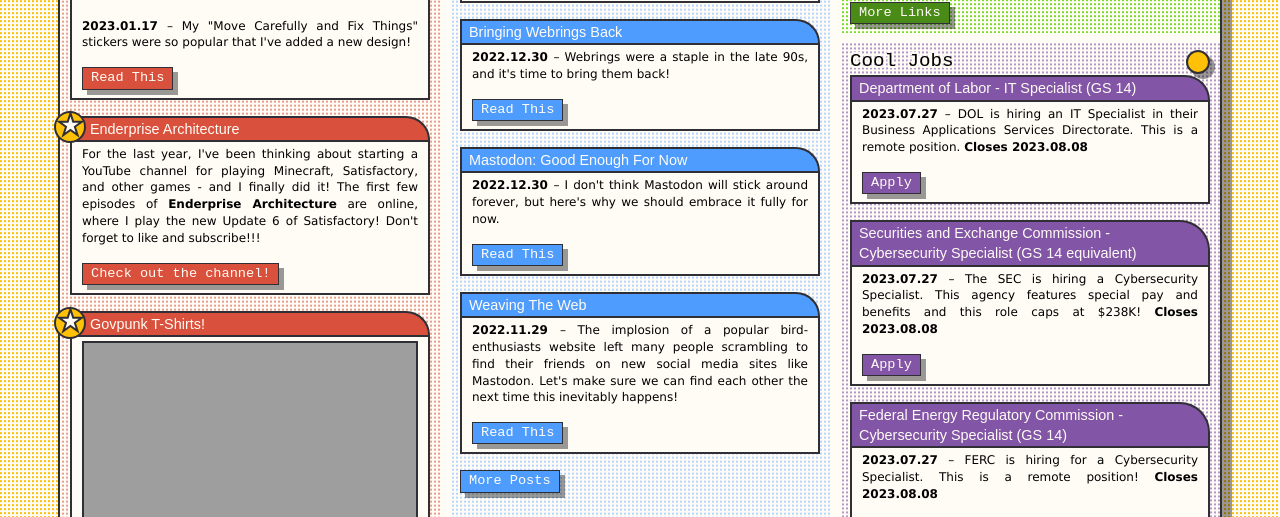
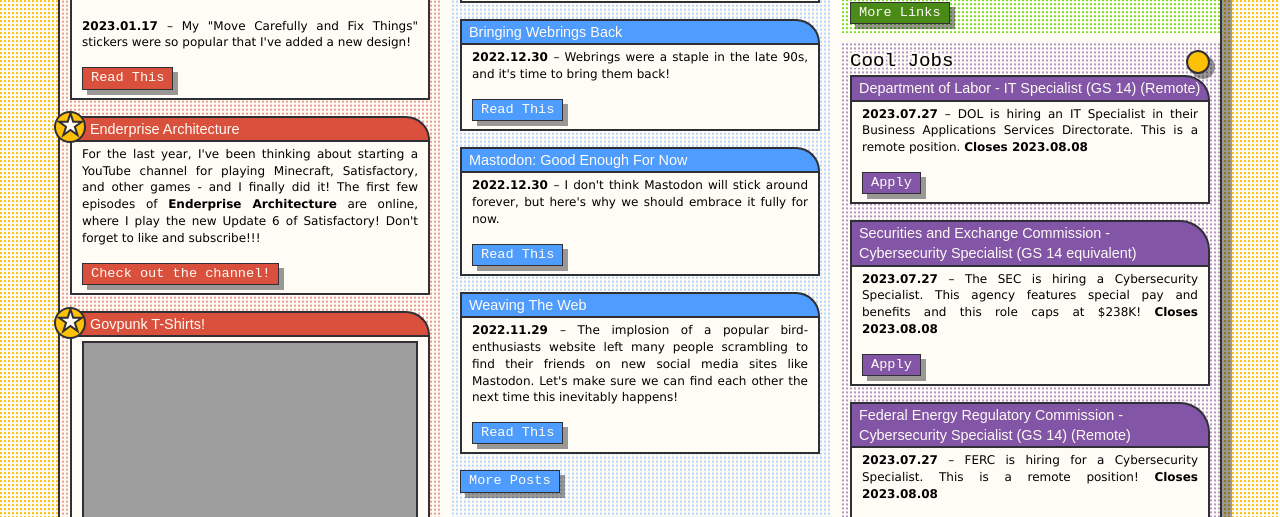
Before and after one commit to krusynth/billhunt.dev, a Jekyll site: the page built from index.md, in a window 1280 px wide. Shown: the part 626-1143 px from the top of the page. Built offline with Jekyll 4.4.1, drawn with Linux system fonts in a browser that asks for light colours; some web fonts are replaced.

Commit message:
Add flag for remote jobs on home page.

```diff
--- a/_layouts/home.html
+++ b/_layouts/home.html
@@ -238,7 +238,12 @@ layout: default
       <article class="post-multiple">
         {% if post.title %}
           <header class="post-header hoverable">
-            <h3 class="post-title"><a href="{{ post.url }}">{{ post.title }}</a></h3>
+            <h3 class="post-title"><a href="{{ post.url }}">
+              {{ post.title }}
+              {% if post.remote %}
+                (Remote)
+              {% endif %}
+            </a></h3>
           </header>
         {% endif %}
         <section class="post-content">
```
